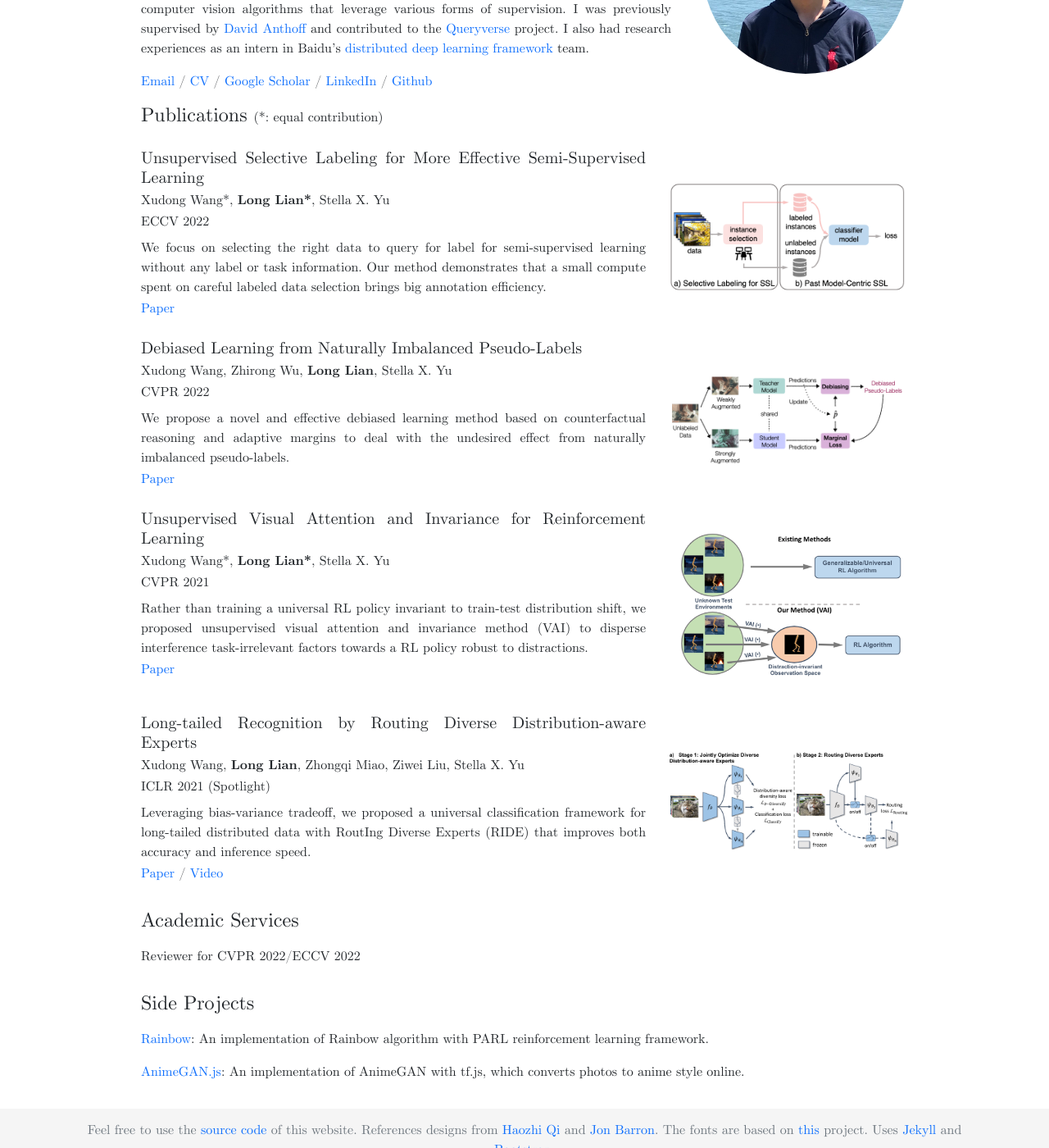
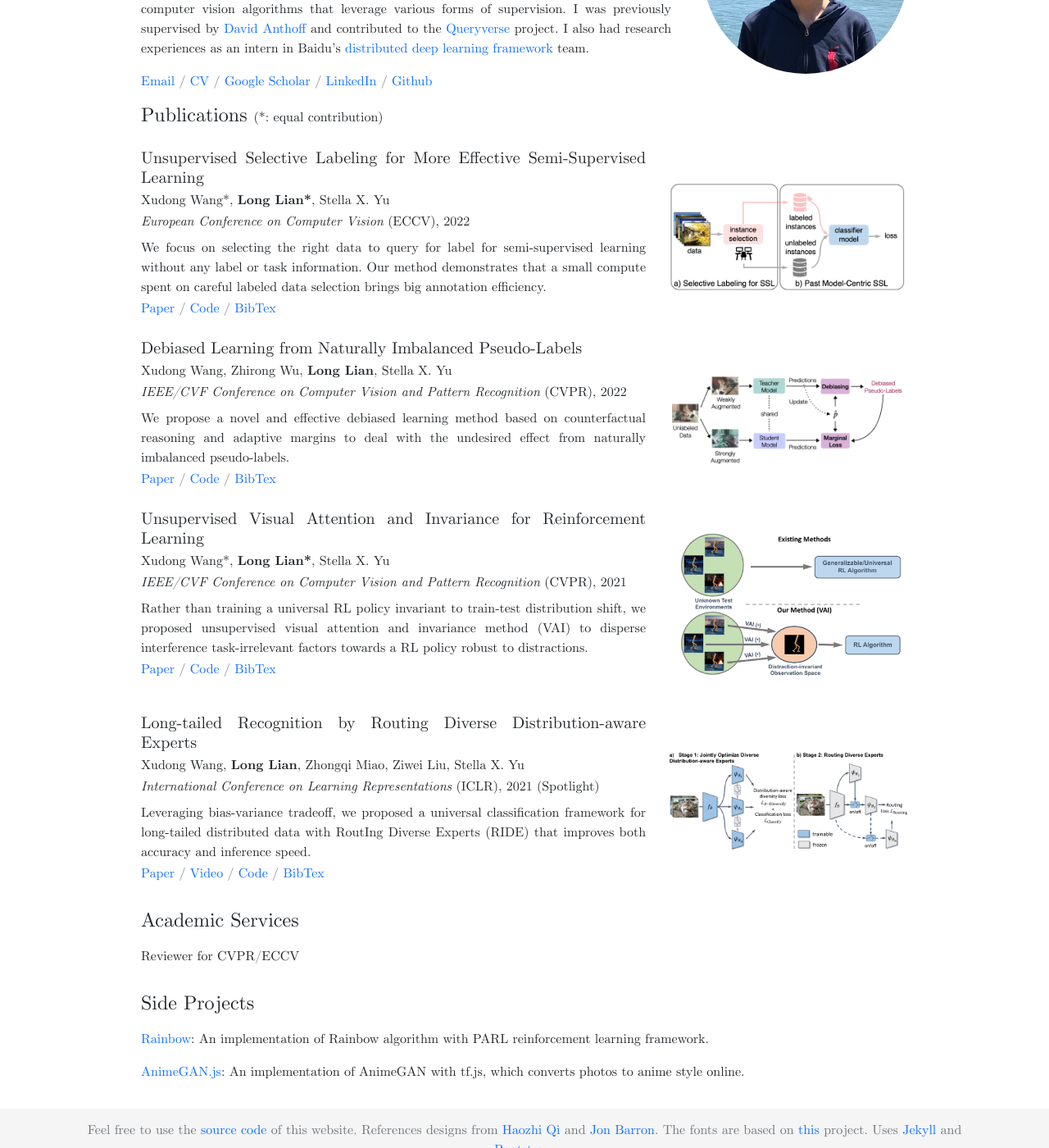
Before and after one commit to WANGaRuijie/WANGaRuijie.github.io, a Jekyll site: the page built from index.md, in a window 1280 px wide and 1400 px high, scrolled down 211 px. Shown: the whole window at 82% size. Built offline with Jekyll 4.4.1, drawn with Linux system fonts in a browser that asks for light colours.

Commit message:
Update works, include bibtex, and update reviewers

```diff
--- a/index.md
+++ b/index.md
@@ -39,6 +39,7 @@
                         <p class="publication-links"> <a href="{{publication.paper_url}}">Paper</a>
                         {% if publication.video_url %}/ <a href="{{publication.video_url}}">Video</a>{% endif %}
                         {% if publication.code_url %}/ <a href="{{publication.code_url}}">Code</a>{% endif %}
+                        {% if publication.bibtex_url %}/ <a href="{{publication.bibtex_url}}">BibTex</a>{% endif %}
                         </p>
                         {% endif %}
                     </div>
@@ -56,7 +57,7 @@
         <div class="col">
             <p class="h4 section-title">Academic Services</p>
             <p>
-                Reviewer for CVPR 2022/ECCV 2022
+                Reviewer for CVPR/ECCV
             </p>
         </div>
     </div>
```
Also changed, not shown: _publications/2020-10-05-RIDE.md (+3 -1 lines), _publications/2021-04-07-VAI.md (+3 -1 lines), _publications/2022-02-01-DebiasPL.md (+3 -1 lines), _publications/2022-08-08-USL.md (+3 -1 lines).
